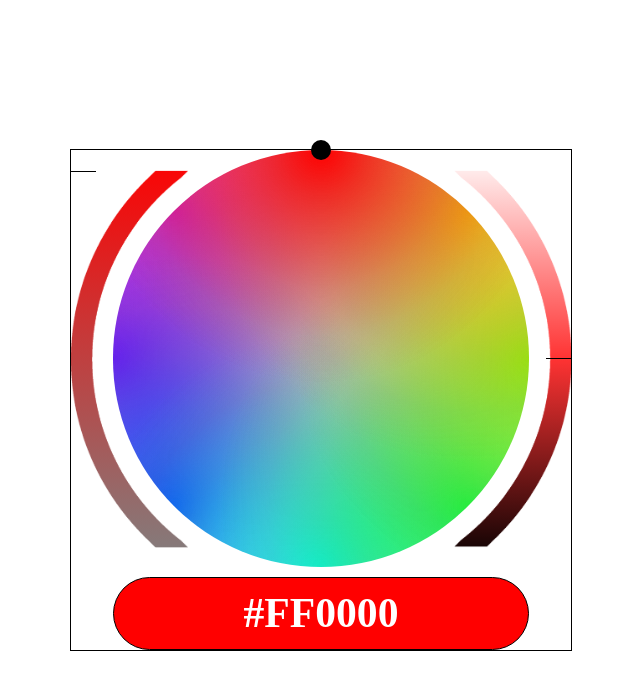
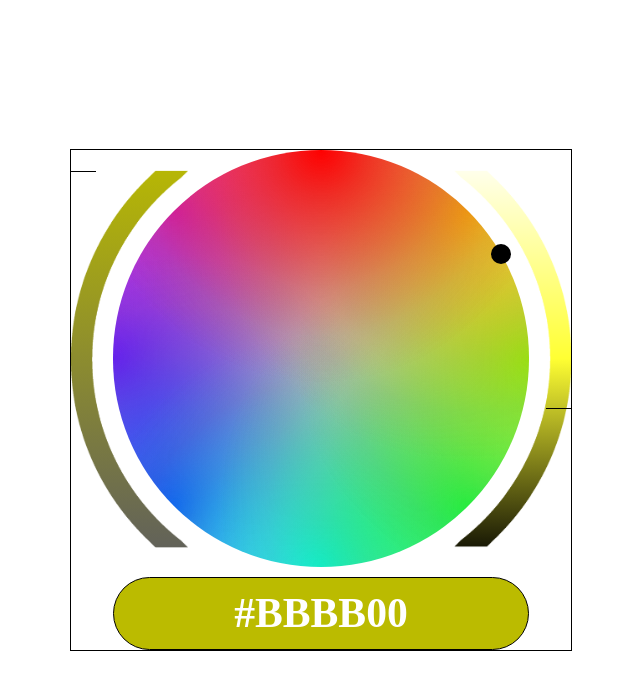
Before and after one commit to ahmethalac/react-color-picker-wheel, a React (Create React App) app: page / in a window 1280 px wide. Shown: the top 690 px of the page, without its empty margins (319-959 px from the left). Built offline with nearby package versions, Linux system fonts and the light colour scheme.

Commit message:
Some refactoring (now only initial color can be given to ColorPicker)

```diff
--- a/src/components/App.js
+++ b/src/components/App.js
@@ -10,8 +10,8 @@ const App = () => {
       style={{ backgroundColor: color.hex }}
     >
       <ColorPicker
+        initialColor="#BBBB00"
         size={500}
-        color={color.hex}
         onChange={setColor}
       />
     </div>
--- a/src/components/ColorPicker.js
+++ b/src/components/ColorPicker.js
@@ -8,7 +8,7 @@ import {
 
 const ColorPicker = ({
   size,
-  color,
+  initialColor,
   onChange,
 }) => {
   const [pickedColor, setPickedColor] = useState({
@@ -18,27 +18,28 @@ const ColorPicker = ({
   });
 
   useEffect(() => {
-    if (/^#[0-9A-F]{6}$/i.test(color)) {
-      const hex = color.toUpperCase();
-      const rgb = hexToRGB(color);
+    if (/^#[0-9A-F]{6}$/i.test(initialColor)) {
+      const hex = initialColor.toUpperCase();
+      const rgb = hexToRGB(initialColor);
       const hsl = rgbToHsl(rgb.r, rgb.g, rgb.b);
       setPickedColor({ hex, rgb, hsl });
-    } else if (Number.isInteger(color.r)
-      && Number.isInteger(color.g)
-      && Number.isInteger(color.b)) {
-      const hex = rgbToHex(color.r, color.g, color.b);
-      const rgb = color;
-      const hsl = rgbToHsl(color.r, color.g, color.b);
+    } else if (Number.isInteger(initialColor.r)
+      && Number.isInteger(initialColor.g)
+      && Number.isInteger(initialColor.b)) {
+      const hex = rgbToHex(initialColor.r, initialColor.g, initialColor.b);
+      const rgb = initialColor;
+      const hsl = rgbToHsl(initialColor.r, initialColor.g, initialColor.b);
       setPickedColor({ hex, rgb, hsl });
     } else {
       setPickedColor({ hex: '#FF0000', rgb: { r: 255, g: 0, b: 0 }, hsl: { h: 0, s: 100, l: 50 } });
     }
-  }, [color]);
+    // eslint-disable-next-line react-hooks/exhaustive-deps
+  }, []);
 
   const setColorFromWheel = useCallback(hsl => {
-    const h = Math.round(hsl.h || pickedColor.hsl.h);
-    const s = Math.round(hsl.s || pickedColor.hsl.s);
-    const l = Math.round(hsl.l || pickedColor.hsl.l);
+    const h = parseFloat((hsl.h || pickedColor.hsl.h).toFixed(2));
+    const s = parseFloat((hsl.s || pickedColor.hsl.s).toFixed(2));
+    const l = parseFloat((hsl.l || pickedColor.hsl.l).toFixed(2));
     const rgb = hslToRgb(h, s, l);
     const hex = rgbToHex(rgb.r, rgb.g, rgb.b);
     setPickedColor({ hex, rgb, hsl: { h, s, l } });
@@ -86,7 +87,7 @@ ColorPicker.propTypes = {
   /** Size of the container in pixels (Container is a square). */
   size: PropTypes.number,
   /** Color to render onto color wheel. It can be hex(#ffffff) or rgb object({r:0, g:0, b:0}). */
-  color: PropTypes.oneOfType([
+  initialColor: PropTypes.oneOfType([
     PropTypes.string,
     PropTypes.shape({ h: PropTypes.number, s: PropTypes.number, l: PropTypes.number }),
     PropTypes.shape({ r: PropTypes.number, g: PropTypes.number, b: PropTypes.number }),
@@ -97,7 +98,7 @@ ColorPicker.propTypes = {
 
 ColorPicker.defaultProps = {
   size: 200,
-  color: '#FF0000',
+  initialColor: '#FF0000',
   onChange: (() => {}),
 };
 export default ColorPicker;
--- a/src/components/LightnessBar.js
+++ b/src/components/LightnessBar.js
@@ -25,7 +25,7 @@ const LightnessBar = ({
         // Y coordinate difference as [0,1] (0 is full saturation)
         const yDifference = event.clientY - bar.current.getBoundingClientRect().y;
         const l = (1 - Math.min(size, Math.max(0, yDifference)) / size) * 100;
-        onChange(Math.round(l));
+        onChange(parseFloat(l.toFixed(2)));
       }
     };
     const mouseUp = () => setEditing(false);
--- a/src/components/SaturationBar.js
+++ b/src/components/SaturationBar.js
@@ -24,7 +24,7 @@ const SaturationBar = ({
         // Y coordinate difference as [0,1] (0 is full saturation)
         const yDifference = event.clientY - bar.current.getBoundingClientRect().y;
         const s = (1 - Math.min(size, Math.max(0, yDifference)) / size) * 100;
-        onChange(Math.round(s));
+        onChange(parseFloat(s.toFixed(2)));
       }
     };
     const mouseUp = () => setEditing(false);
--- a/src/helpers/utils.js
+++ b/src/helpers/utils.js
@@ -35,14 +35,11 @@ export const rgbToHsl = (r, g, b) => {
   const blue = b / 255;
   const max = Math.max(red, green, blue);
   const min = Math.min(red, green, blue);
-  let h;
-  let s;
+  let h = 0;
+  let s = 0;
   let l = (max + min) / 2;
 
-  if (max === min) {
-    h = 0;
-    s = 0; // achromatic
-  } else {
+  if (max !== min) {
     const d = max - min;
     s = l > 0.5 ? d / (2 - max - min) : d / (max + min);
     switch (max) {
@@ -51,17 +48,17 @@ export const rgbToHsl = (r, g, b) => {
       case blue: h = (red - green) / d + 4; break;
       default:
     }
-    h /= 6;
   }
+  h /= 6;
 
   h *= 360;
   s *= 100;
   l *= 100;
 
   return {
-    h: Math.round(h),
-    s: Math.round(s),
-    l: Math.round(l),
+    h: parseFloat(h.toFixed(2)),
+    s: parseFloat(s.toFixed(2)),
+    l: parseFloat(l.toFixed(2)),
   };
 };
 
```
